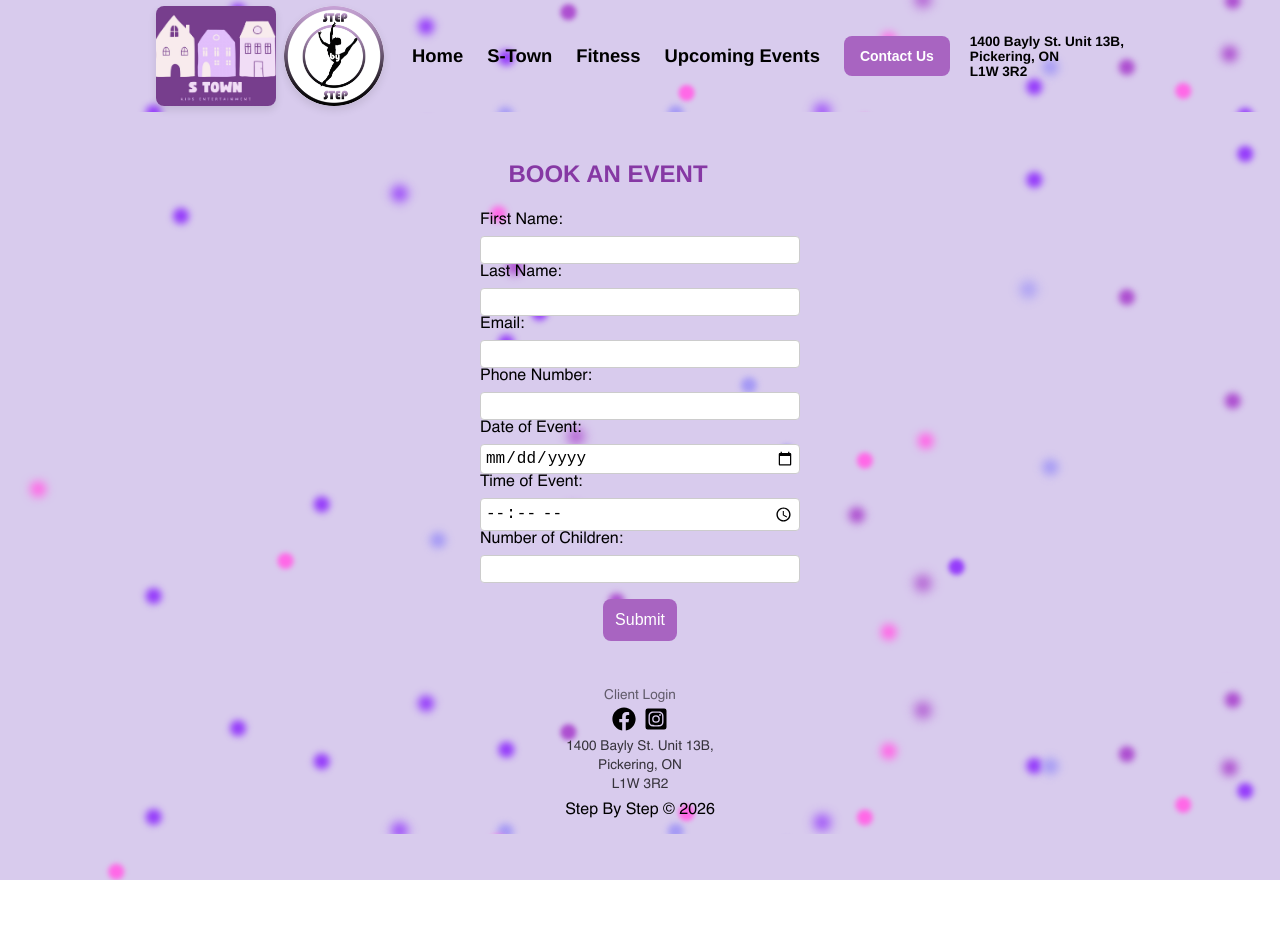
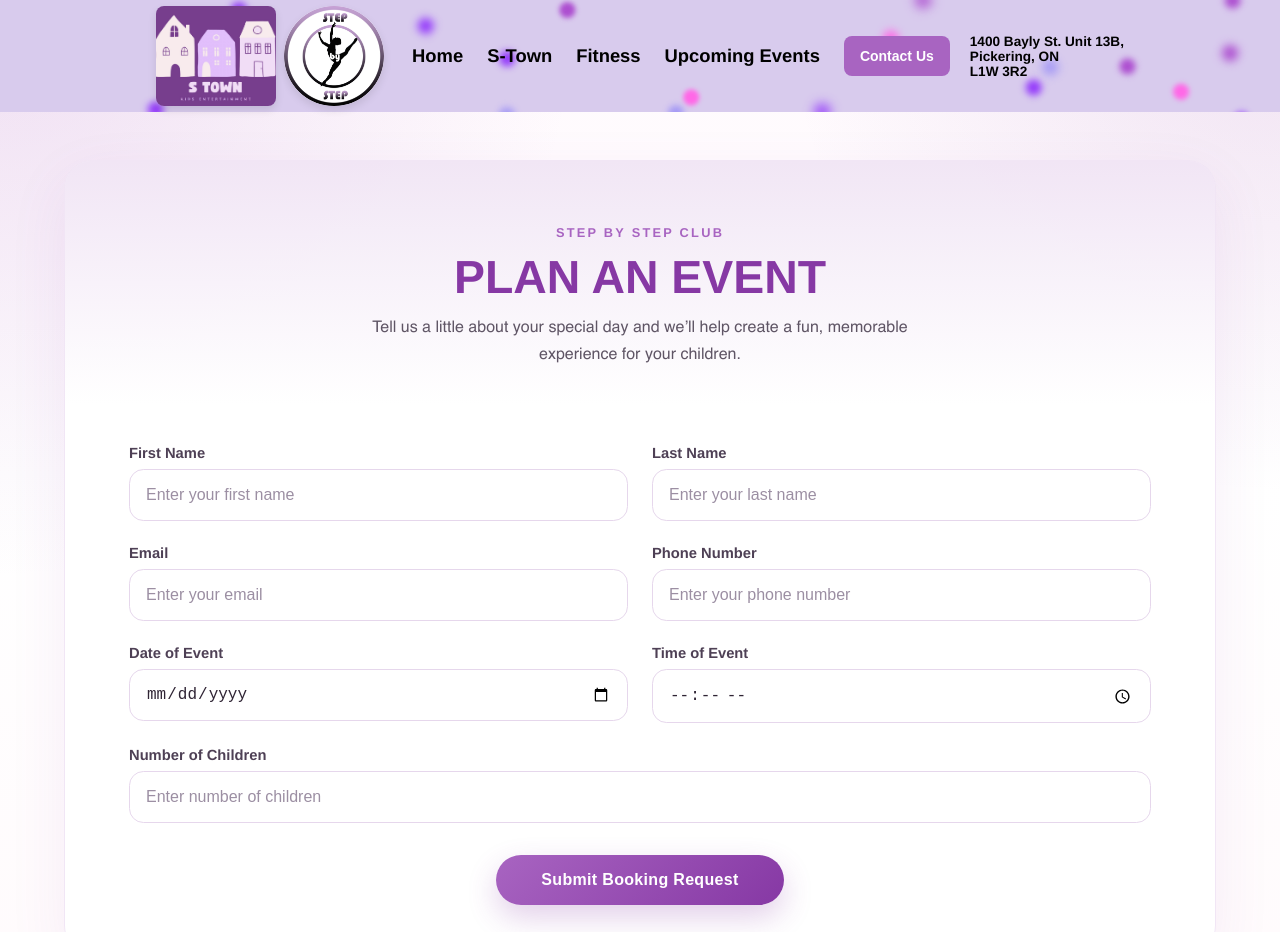
Before and after one commit to ralphdaryn/stepbystepstars, a React (Create React App) app in the folder client/: page /events in a window 1280 px wide. Shown: the top 932 px of the page. Before the commit the page ends 834 px from the top, so only its background shows below. Built offline with nearby package versions, Linux system fonts and the light colour scheme; no server answers.

Commit message:
style events page

```diff
--- a/client/src/components/Events/Events.js
+++ b/client/src/components/Events/Events.js
@@ -2,7 +2,7 @@ import "./Events.scss";
 import { useState, useEffect } from "react";
 
 const Events = () => {
-  const [formData, setFormData] = useState({
+  const initialFormState = {
     firstName: "",
     lastName: "",
     email: "",
@@ -10,7 +10,10 @@ const Events = () => {
     dateOfEvent: "",
     timeOfEvent: "",
     numberOfChildren: "",
-  });
+  };
+
+  const [formData, setFormData] = useState(initialFormState);
+  const [isSubmitting, setIsSubmitting] = useState(false);
 
   const handleChange = (e) => {
     const { name, value } = e.target;
@@ -19,6 +22,7 @@ const Events = () => {
 
   const handleSubmit = async (e) => {
     e.preventDefault();
+    setIsSubmitting(true);
 
     try {
       const response = await fetch("/.netlify/functions/events", {
@@ -35,21 +39,15 @@ const Events = () => {
         alert(
           "Thank you for booking with Step By Step Club! A confirmation email has been sent."
         );
-        setFormData({
-          firstName: "",
-          lastName: "",
-          email: "",
-          phoneNumber: "",
-          dateOfEvent: "",
-          timeOfEvent: "",
-          numberOfChildren: "",
-        });
+        setFormData(initialFormState);
       } else {
         alert("Failed to send booking request.");
       }
     } catch (error) {
       console.error("Error submitting form:", error);
       alert("An error occurred while sending the booking request.");
+    } finally {
+      setIsSubmitting(false);
     }
   };
 
@@ -58,59 +56,90 @@ const Events = () => {
   }, []);
 
   return (
-    <div className="events">
+    <section className="events">
+      <div className="events__container">
         <div className="events__header">
-        <h2 className="events__title">Book an event</h2>
+          <p className="events__eyebrow">Step By Step Club</p>
+          <h2 className="events__title">Plan an Event</h2>
+          <p className="events__text">
+            Tell us a little about your special day and we’ll help create a fun,
+            memorable experience for your children.
+          </p>
         </div>
+
         <form className="events-form" onSubmit={handleSubmit}>
+          <div className="events-form__grid">
             <div className="events-form__field">
-          <label className="events-form__label">First Name:</label>
+              <label className="events-form__label" htmlFor="firstName">
+                First Name
+              </label>
               <input
                 className="events-form__input"
+                id="firstName"
                 type="text"
                 name="firstName"
                 value={formData.firstName}
                 onChange={handleChange}
+                placeholder="Enter your first name"
                 required
               />
             </div>
+
             <div className="events-form__field">
-          <label className="events-form__label">Last Name:</label>
+              <label className="events-form__label" htmlFor="lastName">
+                Last Name
+              </label>
               <input
                 className="events-form__input"
+                id="lastName"
                 type="text"
                 name="lastName"
                 value={formData.lastName}
                 onChange={handleChange}
+                placeholder="Enter your last name"
                 required
               />
             </div>
+
             <div className="events-form__field">
-          <label className="events-form__label">Email:</label>
+              <label className="events-form__label" htmlFor="email">
+                Email
+              </label>
               <input
                 className="events-form__input"
+                id="email"
                 type="email"
                 name="email"
                 value={formData.email}
                 onChange={handleChange}
+                placeholder="Enter your email"
                 required
               />
             </div>
+
             <div className="events-form__field">
-          <label className="events-form__label">Phone Number:</label>
+              <label className="events-form__label" htmlFor="phoneNumber">
+                Phone Number
+              </label>
               <input
                 className="events-form__input"
+                id="phoneNumber"
                 type="tel"
                 name="phoneNumber"
                 value={formData.phoneNumber}
                 onChange={handleChange}
+                placeholder="Enter your phone number"
                 required
               />
             </div>
+
             <div className="events-form__field">
-          <label className="events-form__label">Date of Event:</label>
+              <label className="events-form__label" htmlFor="dateOfEvent">
+                Date of Event
+              </label>
               <input
                 className="events-form__input"
+                id="dateOfEvent"
                 type="date"
                 name="dateOfEvent"
                 value={formData.dateOfEvent}
@@ -118,10 +147,14 @@ const Events = () => {
                 required
               />
             </div>
+
             <div className="events-form__field">
-          <label className="events-form__label">Time of Event:</label>
+              <label className="events-form__label" htmlFor="timeOfEvent">
+                Time of Event
+              </label>
               <input
                 className="events-form__input"
+                id="timeOfEvent"
                 type="time"
                 name="timeOfEvent"
                 value={formData.timeOfEvent}
@@ -129,24 +162,37 @@ const Events = () => {
                 required
               />
             </div>
-        <div className="events-form__field">
-          <label className="events-form__label">Number of Children:</label>
+
+            <div className="events-form__field events-form__field--full">
+              <label className="events-form__label" htmlFor="numberOfChildren">
+                Number of Children
+              </label>
               <input
                 className="events-form__input"
+                id="numberOfChildren"
                 type="number"
                 name="numberOfChildren"
                 value={formData.numberOfChildren}
                 onChange={handleChange}
+                placeholder="Enter number of children"
+                min="1"
                 required
               />
             </div>
-        <div className="events-form__field events-form__field--submit">
-          <button className="events-form__submit" type="submit">
-            Submit
+          </div>
+
+          <div className="events-form__actions">
+            <button
+              className="events-form__submit"
+              type="submit"
+              disabled={isSubmitting}
+            >
+              {isSubmitting ? "Sending..." : "Submit Booking Request"}
             </button>
           </div>
         </form>
       </div>
+    </section>
   );
 };
 
--- a/client/src/components/Events/Events.scss
+++ b/client/src/components/Events/Events.scss
@@ -1,96 +1,215 @@
 @use "../../styles/partials/mixins" as *;
 
 .events {
-  &__header {
-    display: flex;
-    align-items: flex-start;
-    margin: 10rem 2rem 0;
+  padding: 8rem 1rem 4rem;
+  background:
+    radial-gradient(circle at top left, rgba(168, 100, 193, 0.18), transparent 35%),
+    radial-gradient(circle at top right, rgba(134, 56, 164, 0.12), transparent 30%),
+    linear-gradient(180deg, #fff9fd 0%, #ffffff 45%, #fffafc 100%);
+
+  @include tablet {
+    padding: 9rem 2rem 5rem;
+  }
+
+  @include desktop {
+    padding: 10rem 2rem 6rem;
+  }
+
+  &__container {
+    max-width: 72rem;
+    margin: 0 auto;
+    background-color: rgba(255, 255, 255, 0.92);
+    border: 1px solid rgba(168, 100, 193, 0.16);
+    border-radius: 1.5rem;
+    box-shadow: 0 20px 60px rgba(134, 56, 164, 0.08);
+    overflow: hidden;
+
     @include tablet {
-      margin-left: 4rem;
-    }
-    @include desktop {
-      margin-left: 14rem;
+      border-radius: 1.75rem;
     }
   }
+
+  &__header {
+    text-align: center;
+    padding: 2.5rem 1.25rem 1.5rem;
+    background: linear-gradient(
+      180deg,
+      rgba(168, 100, 193, 0.16) 0%,
+      rgba(255, 255, 255, 0.82) 100%
+    );
+
+    @include tablet {
+      padding: 3.5rem 3rem 2rem;
+    }
+
+    @include desktop {
+      padding: 4rem 4rem 2.25rem;
+    }
+  }
+
+  &__eyebrow {
+    margin: 0 0 0.75rem;
+    font-size: 0.75rem;
+    font-weight: 700;
+    letter-spacing: 0.14rem;
+    text-transform: uppercase;
+    color: #a864c1;
+
+    @include tablet {
+      font-size: 0.8rem;
+    }
+  }
+
   &__title {
+    margin: 0 0 0.75rem;
+    font-size: 2rem;
+    line-height: 1.1;
+    font-weight: 700;
+    color: #8638a4;
     text-transform: uppercase;
+
+    @include tablet {
+      font-size: 2.5rem;
+    }
+
+    @include desktop {
+      font-size: 2.9rem;
+    }
+  }
+
+  &__text {
+    max-width: 38rem;
     margin: 0 auto;
-    color: #8638a4;
-    font-weight: 700;
-    margin-bottom: 1rem;
-    padding-right: 1.15rem;
+    font-size: 0.95rem;
+    line-height: 1.7;
+    color: #5f5565;
+
     @include tablet {
-      padding-right: 4.5rem;
-      margin-bottom: 1.5rem;
-    }
-    @include desktop {
-      padding-right: 16rem;
+      font-size: 1rem;
     }
   }
 }
 
 .events-form {
-  display: flex;
-  flex-direction: column;
-  padding: 0.5rem 5rem 2rem;
+  padding: 1.5rem 1.25rem 2rem;
 
   @include tablet {
-    padding: 0 10rem 2rem;
+    padding: 2rem 2.5rem 2.5rem;
   }
 
   @include desktop {
-    padding: 0 20rem 2rem;
+    padding: 2.5rem 4rem 3rem;
+  }
+
+  &__grid {
+    display: grid;
+    grid-template-columns: 1fr;
+    gap: 1rem;
+
+    @include tablet {
+      grid-template-columns: 1fr 1fr;
+      gap: 1.25rem;
+    }
+
+    @include desktop {
+      gap: 1.5rem;
+    }
   }
 
   &__field {
-    margin-bottom: 1rem;
-    width: 100%;
+    display: flex;
+    flex-direction: column;
 
-    @include tablet {
-      width: 75%;
-      margin: 0 auto;
-    }
-
-    @include desktop {
-      width: 50%;
-      margin: 0 auto;
-    }
-
-    &--submit {
-      display: flex;
-      justify-content: center;
+    &--full {
+      @include tablet {
+        grid-column: span 2;
+      }
     }
   }
 
   &__label {
-    display: block;
     margin-bottom: 0.5rem;
-    font-weight: 400;
+    font-size: 0.92rem;
+    font-weight: 600;
+    color: #4e4055;
   }
 
   &__input {
     width: 100%;
-    padding: 0.25rem;
+    min-height: 3.25rem;
+    padding: 0.9rem 1rem;
     font-size: 1rem;
-    border: 1px solid #ccc;
-    border-radius: 4px;
+    color: #2f2434;
+    background-color: #ffffff;
+    border: 1px solid #e6d7ec;
+    border-radius: 0.9rem;
+    outline: none;
+    transition:
+      border-color 0.25s ease,
+      box-shadow 0.25s ease,
+      transform 0.25s ease;
+
+    &::placeholder {
+      color: #9c8fa3;
+    }
+
+    &:focus {
+      border-color: #a864c1;
+      box-shadow: 0 0 0 4px rgba(168, 100, 193, 0.14);
+      transform: translateY(-1px);
+    }
+
+    &:hover {
+      border-color: #c997d9;
+    }
+  }
+
+  &__actions {
+    display: flex;
+    justify-content: center;
+    margin-top: 1.75rem;
+
+    @include tablet {
+      margin-top: 2rem;
+    }
   }
 
   &__submit {
-    padding: 0.75rem;
+    width: 100%;
+    max-width: 20rem;
+    border: none;
+    border-radius: 999px;
+    padding: 1rem 1.5rem;
     font-size: 1rem;
-    background-color: #a864c1;
-    color: white;
-    border: none;
-    border-radius: 8px;
+    font-weight: 700;
+    letter-spacing: 0.02rem;
+    color: #ffffff;
+    background: linear-gradient(135deg, #a864c1 0%, #8638a4 100%);
+    box-shadow: 0 12px 30px rgba(134, 56, 164, 0.24);
     cursor: pointer;
-    transition: background-color 0.3s;
+    transition:
+      transform 0.25s ease,
+      box-shadow 0.25s ease,
+      opacity 0.25s ease;
 
     &:hover {
-      background-color: #86509a;
+      transform: translateY(-2px);
+      box-shadow: 0 16px 36px rgba(134, 56, 164, 0.28);
     }
+
+    &:active {
+      transform: translateY(0);
+    }
+
+    &:disabled {
+      opacity: 0.75;
+      cursor: not-allowed;
+      transform: none;
+    }
+
     @include tablet {
-      margin-top: 1rem;
+      width: auto;
+      min-width: 18rem;
     }
   }
 }
```
Lines whose indentation alone changed are shown as unchanged.
